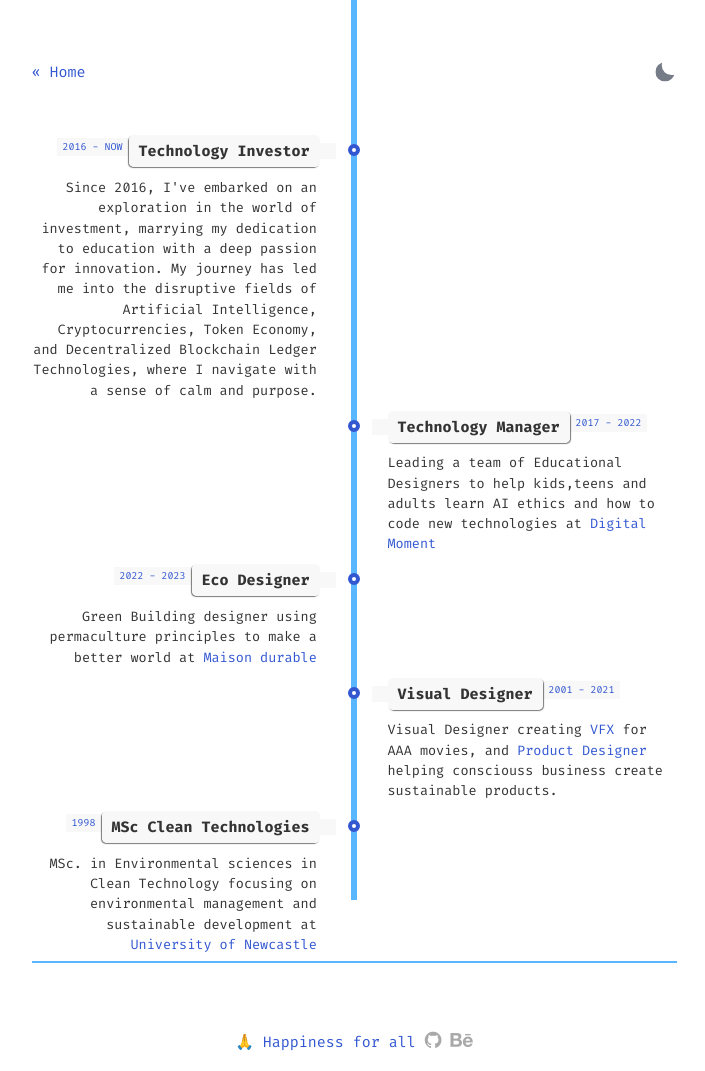
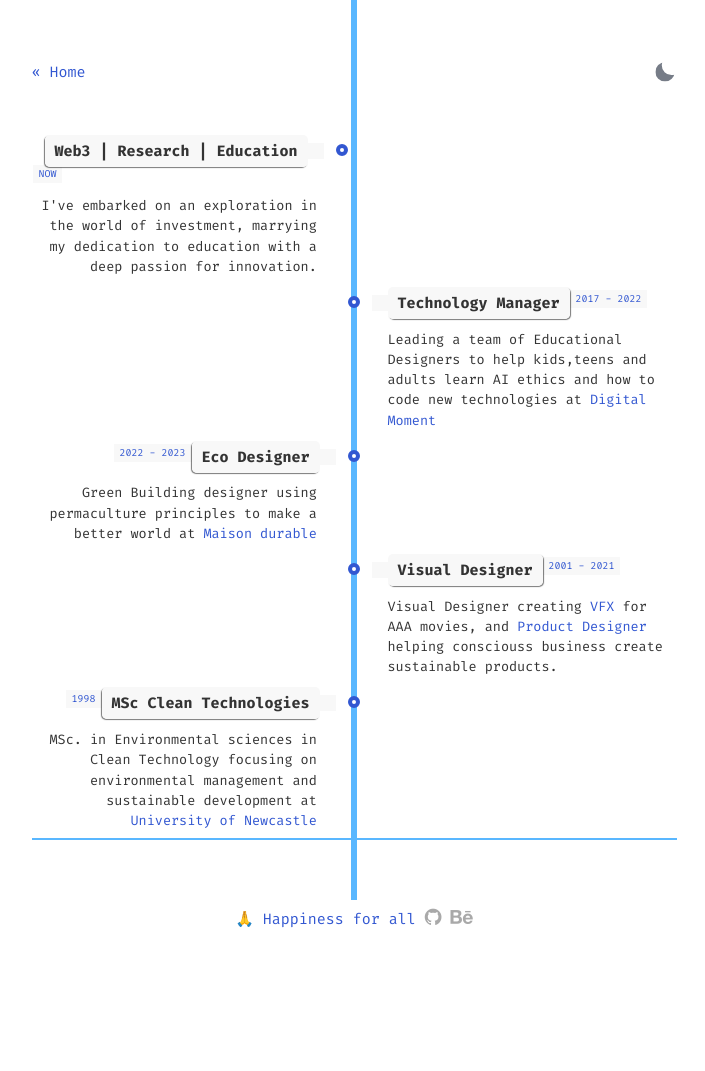
Before and after one commit to bernatferragut/WEB2, a Jekyll site: the page built from about.html, in a window 1280 px wide. Shown: the whole page, without its empty margins (286-991 px from the left). Built offline with Jekyll 4.4.1, drawn with Linux system fonts in a browser that asks for light colours; after the commit the page ends 947 px from its top, so only the background shows below that.

Commit message:
Update about.html
Main

```diff
--- a/about.html
+++ b/about.html
@@ -12,11 +12,11 @@ layout: about
         <li>
             <div class="direction-l">
                 <div class="flag-wrapper">
-                    <span class="flag">Technology Investor</span>
-                    <span class="time-wrapper"><span class="time">2016 - NOW</span></span>
+                    <span class="flag">Web3 | Research | Education</span>
+                    <span class="time-wrapper"><span class="time">NOW</span></span>
                 </div>
                 <div class="desc">
-                    Since 2016, I've embarked on an exploration in the world of investment, marrying my dedication to education with a deep passion for innovation. My journey has led me into the disruptive fields of Artificial Intelligence, Cryptocurrencies, Token Economy, and Decentralized Blockchain Ledger Technologies, where I navigate with a sense of calm and purpose.<a href="https://bernatferragut.com/" target="_top"></a>
+                    I've embarked on an exploration in the world of investment, marrying my dedication to education with a deep passion for innovation. <a href="https://bernatferragut.com/" target="_top"></a>
                 </div>
             </div>
         </li>
```
